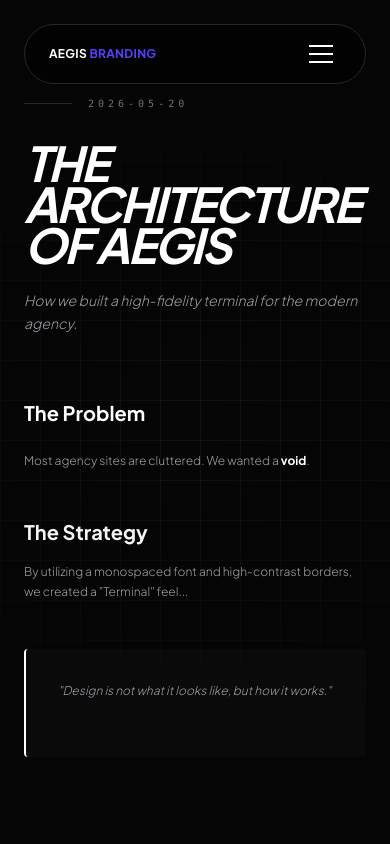
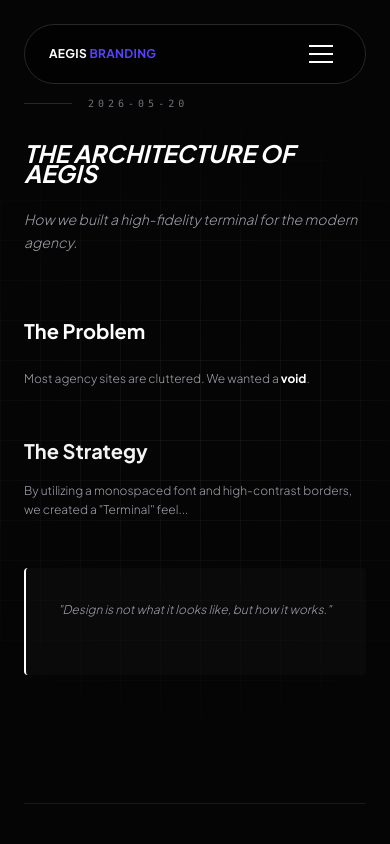
Before and after one commit to jaguar968/Aegis-Branding, a React (Vite) app: page /journal/branding-aegis in a window 390 px wide. Shown: the top 844 px of the page. Built offline with nearby package versions, Linux system fonts and the light colour scheme.

Commit message:
slight fix on responsiveness

```diff
--- a/src/components/JournalSection.jsx
+++ b/src/components/JournalSection.jsx
@@ -40,7 +40,7 @@ const JournalSection = () => {
                 <span className="text-zinc-800 font-mono text-[10px] group-hover:text-white transition-colors">01</span>
               </div>
 
-              <h3 className="text-xl md:text-3xl font-bold tracking-tighter uppercase italic group-hover:text-brand transition-all duration-500">
+              <h3 className="text-[20px] md:text-xl font-bold tracking-tighter uppercase italic group-hover:text-brand transition-all duration-500">
                 {post.title}
               </h3>
 
--- a/src/pages/PostDetail.jsx
+++ b/src/pages/PostDetail.jsx
@@ -78,7 +78,7 @@ const PostDetail = () => {
             </span>
           </div>
 
-          <h1 className="text-5xl md:text-8xl font-bold tracking-tighter leading-[0.85] mb-6 uppercase italic">
+          <h1 className="text-2xl md:text-7xl font-bold md:tracking-tighter leading-[0.85] mb-6 uppercase italic">
             {postData.metadata.title}
           </h1>
 
```
